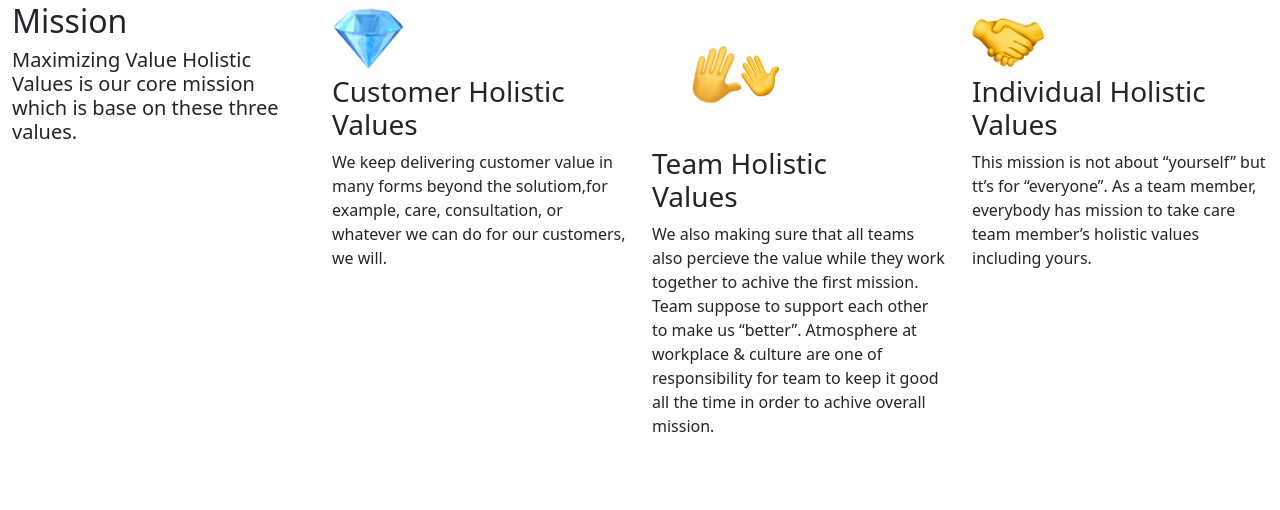
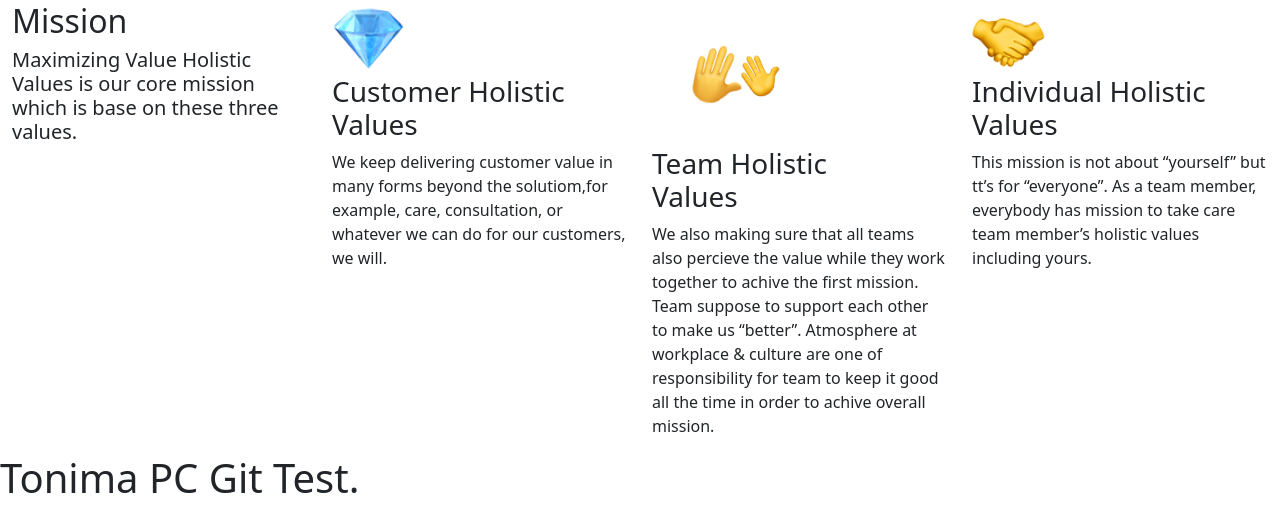
Before and after one commit to santo35702/giinos, a PHP site: page / in a window 1280 px wide. Shown: the part 1053-1563 px from the top of the page. Before the commit the page ends 1485 px from the top, so only its background shows below. Run offline with PHP 8.4, Linux system fonts and the light colour scheme; some libraries are stand-ins or nearby versions.

Commit message:
Tonima pc test

```diff
--- a/index.php
+++ b/index.php
@@ -121,6 +121,8 @@
             </div>
         </section>
 
+        <h1>Tonima PC Git Test.</h1>
+
 
 
         <!-- Option 1: jQuery and Bootstrap Bundle (includes Popper) -->
```
